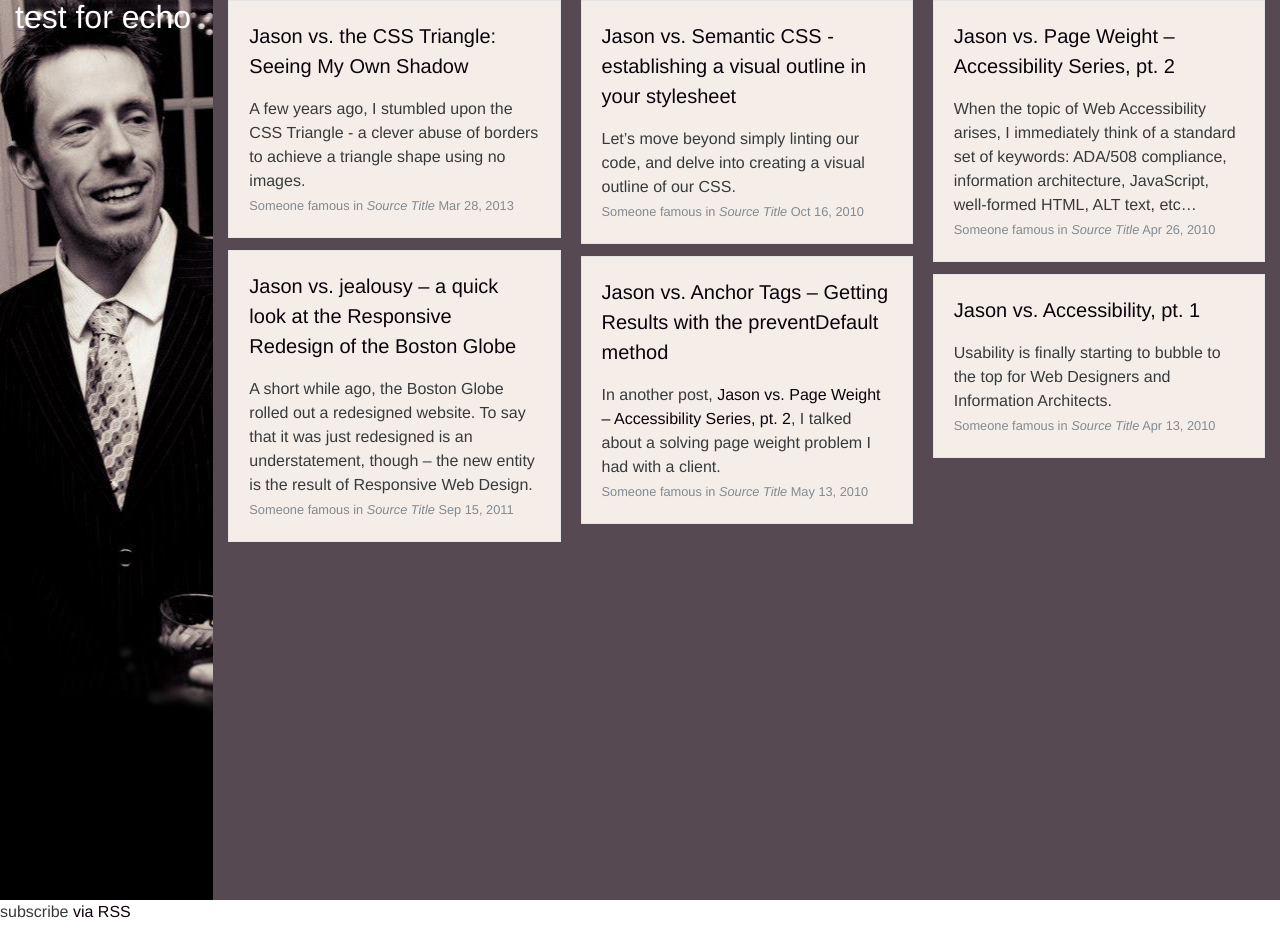
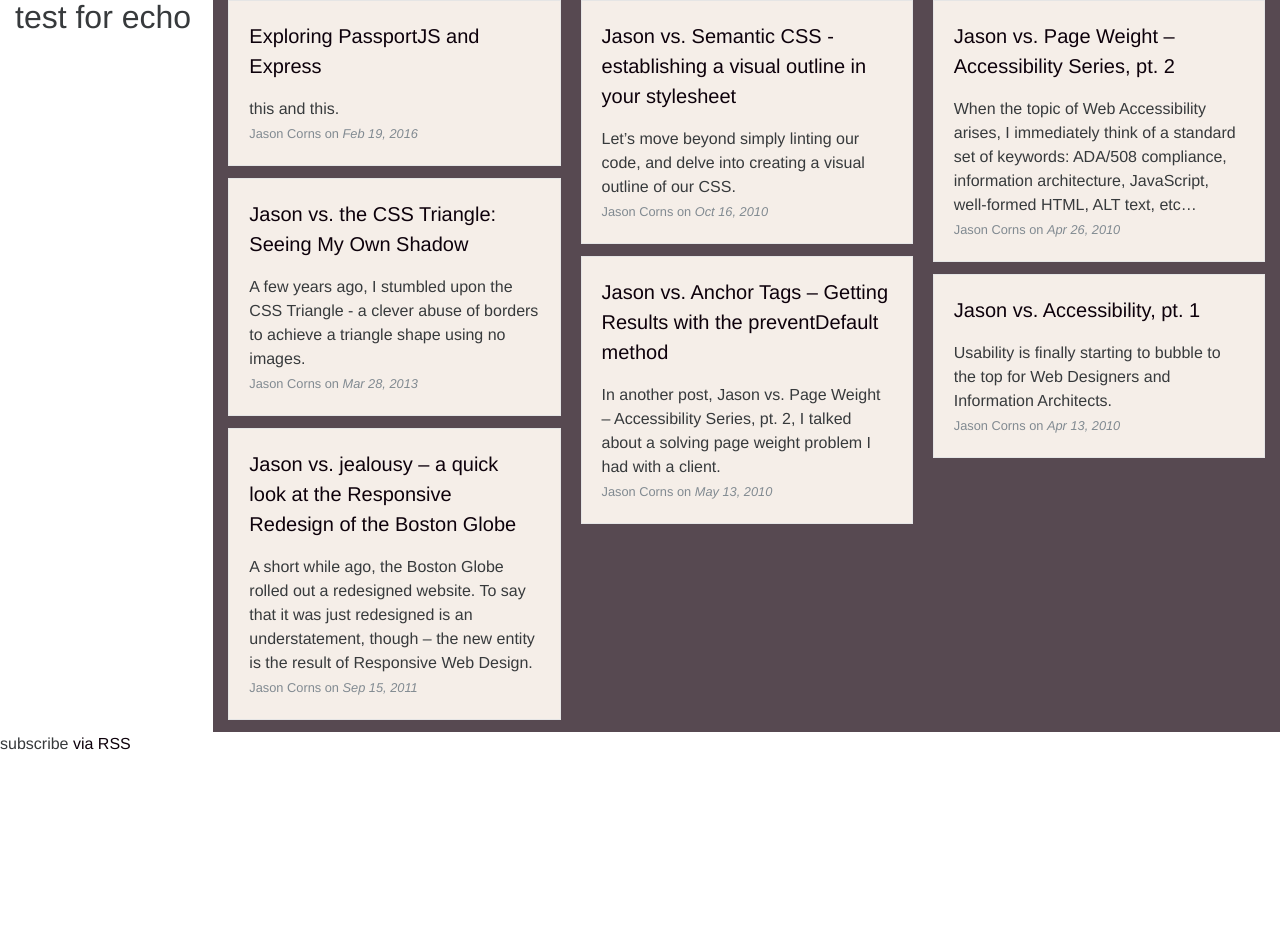
Before and after one commit to JasonAllenCorns/blog-jason-corns, a Jekyll site: the page built from index.html, in a window 1280 px wide. Built offline with Jekyll 4.4.1, drawn with Linux system fonts in a browser that asks for light colours; after the commit the page ends 900 px from its top, so only the background shows below that.

Commit message:
Stubs future posts

```diff
--- a/_layouts/default.html
+++ b/_layouts/default.html
@@ -6,9 +6,7 @@
 <body>
 <div class="container-fluid" id="wrapper">
     <div class="row" id="page-wrapper">
-        <div class="col-xs-12 col-md-10 col-md-push-2 bg-gray blog-tiles">
-            {{ content }}
-        </div>
+        {{ content }}
         <div class="col-xs-12 col-md-2 col-md-pull-10 aside">
             <h2>test for echo</h2>
         </div>
--- a/_posts/2013-03-28-versus-css-triangle.markdown
+++ b/_posts/2013-03-28-versus-css-triangle.markdown
@@ -55,7 +55,3 @@ That little triangle on the left?  That’s the result of the CSS block above.
 And voila.  Take that, PNGs.
 
 Standard InternetExplorer disclaimer, blah blah blah.  This solution uses box-shadow and multi-stop gradients – two things that are not fully supported by IE.
-
-[jekyll-docs]: http://jekyllrb.com/docs/home
-[jekyll-gh]:   https://github.com/jekyll/jekyll
-[jekyll-talk]: https://talk.jekyllrb.com/
--- /dev/null
+++ b/_posts/2016-02-19-exploring-passport-and-express.markdown
@@ -0,0 +1,9 @@
+---
+layout: post
+title:  "Exploring PassportJS and Express"
+date:   2016-02-19 16:43:23 -0800
+categories: blog
+tags: Node Express webserver
+author: jason_corns
+---
+this and this. <!--more-->that and that and that.
--- a/_sass/_syntax-highlighting.scss
+++ b/_sass/_syntax-highlighting.scss
@@ -3,7 +3,7 @@
  */
 .highlight {
     background: #fff;
-    @extend %vertical-rhythm;
+    margin-bottom: 30px;
 
     .highlighter-rouge & {
       background: #eef;
--- a/css/main.scss
+++ b/css/main.scss
@@ -3,10 +3,5 @@
 ---
 @charset "utf-8";
 
-@media (min-width: 769px) {
-  .aside {
-    color: #fff;
-    min-height: 100vh !important;
-    background: #000 url(/img/sidebar/profile.jpg) no-repeat center top;
-  }
-}
+// Import partials from `sass_dir` (defaults to `_sass`)
+@import "syntax-highlighting";
--- a/index.html
+++ b/index.html
@@ -1,20 +1,21 @@
 ---
 layout: default
 ---
-
+<div class="col-xs-12 col-md-10 col-md-push-2 blog-tiles bg-gray">
     <div class="card-columns">
         {% for post in site.posts %}
         <div class="card card-block">
             <blockquote class="card-blockquote">
-            <p class="lead"><a class="post-link" href="{{ post.url | prepend: site.baseurl }}">{{ post.title }}</a></p>
-            <article>{{ post.excerpt | remove: '<p>' | remove: '</p>' }}</article>
+                <p class="lead"><a class="post-link" href="{{ post.url | prepend: site.baseurl }}">{{ post.title }}</a>
+                </p>
+                <article>{{ post.excerpt | strip_html }}</article>
                 <footer>
                     <small class="text-muted">
-                    Someone famous in <cite title="Source Title">Source Title</cite>
-                    {{ post.date | date: "%b %-d, %Y" }}
+                        {{ site.data.authors[post.author].name }} on <em>{{ post.date | date: "%b %-d, %Y" }}</em>
                     </small>
                 </footer>
             </blockquote>
         </div>
         {% endfor %}
     </div>
+</div>
```
Also changed, not shown: _layouts/post.html (+9 -1 lines), README.md. Lines whose indentation alone changed are shown as unchanged.
